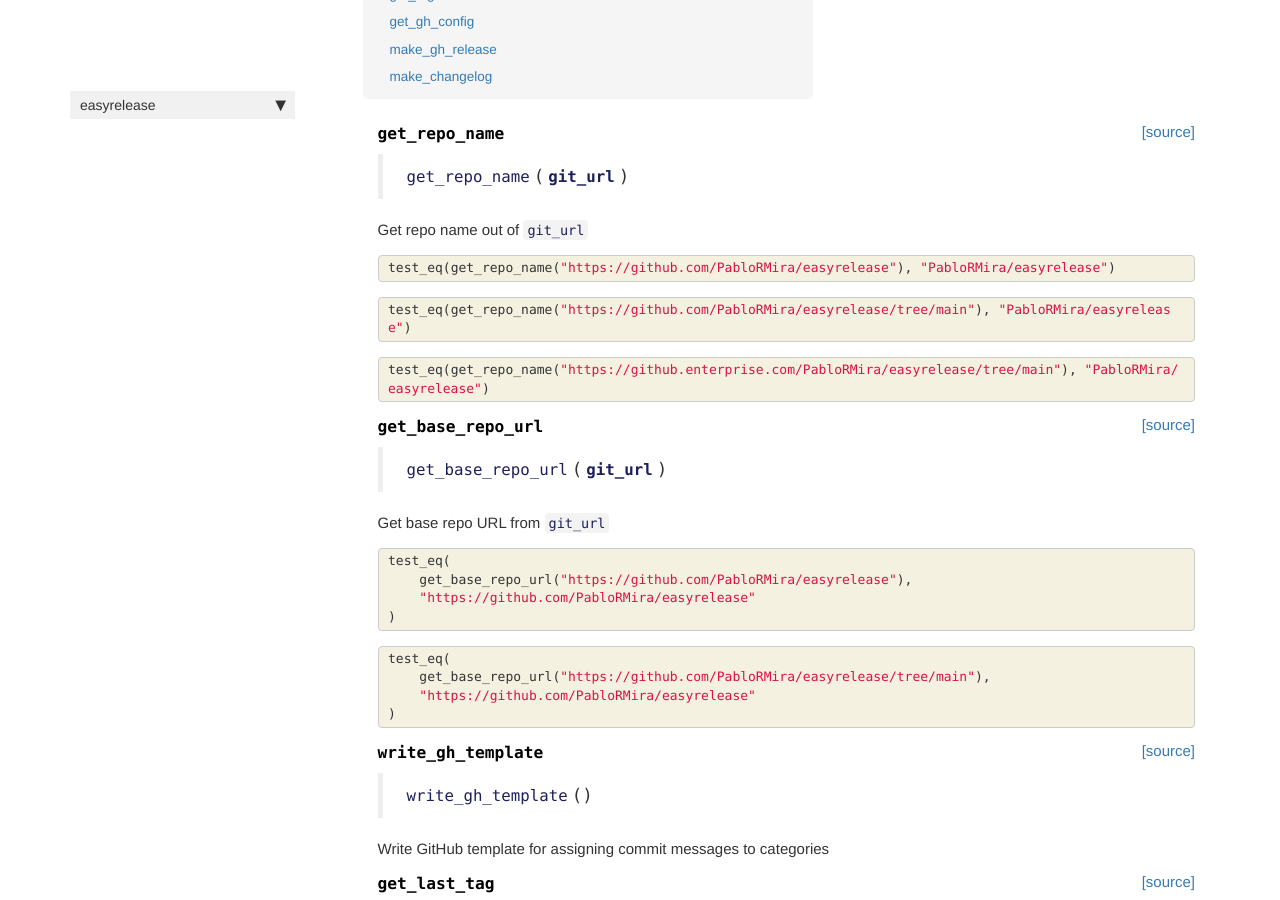
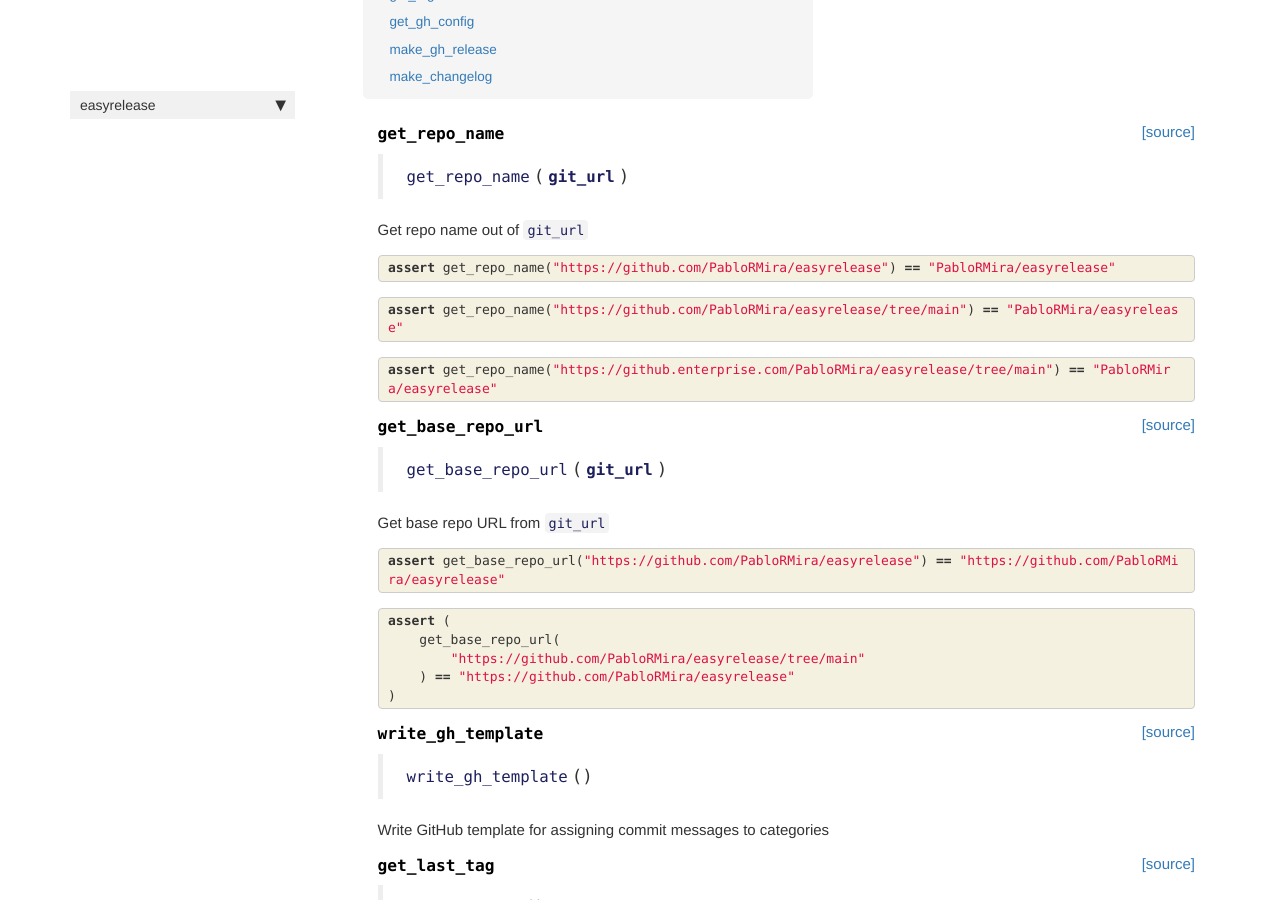
Before and after one commit to PabloRMira/easyrelease, a Jekyll site: the page built from docs/gh.html, in a window 1280 px wide and 900 px high, scrolled down 459 px. Built offline with Jekyll 4.4.1, drawn with Linux system fonts in a browser that asks for light colours; nearby versions of some CDN libraries; comment, search, counter and statistics services are not loaded; some of the changed text lies outside the part shown.

```diff
--- a/docs/gh.html
+++ b/docs/gh.html
@@ -47,7 +47,7 @@ nb_path: "nbs/00_gh.ipynb"
 
 
 <div class="output_markdown rendered_html output_subarea ">
-<h4 id="get_repo_name" class="doc_header"><code>get_repo_name</code><a href="https://github.com/PabloRMira/easyrelease/tree/main/easyrelease/gh.py#L21" class="source_link" style="float:right">[source]</a></h4><blockquote><p><code>get_repo_name</code>(<strong><code>git_url</code></strong>)</p>
+<h4 id="get_repo_name" class="doc_header"><code>get_repo_name</code><a href="https://github.com/PabloRMira/easyrelease/tree/main/easyrelease/gh.py#L19" class="source_link" style="float:right">[source]</a></h4><blockquote><p><code>get_repo_name</code>(<strong><code>git_url</code></strong>)</p>
 </blockquote>
 <p>Get repo name out of <code>git_url</code></p>
 
@@ -75,7 +75,7 @@ nb_path: "nbs/00_gh.ipynb"
 
 <div class="inner_cell">
     <div class="input_area">
-<div class=" highlight hl-ipython3"><pre><span></span><span class="n">test_eq</span><span class="p">(</span><span class="n">get_repo_name</span><span class="p">(</span><span class="s2">&quot;https://github.com/PabloRMira/easyrelease&quot;</span><span class="p">),</span> <span class="s2">&quot;PabloRMira/easyrelease&quot;</span><span class="p">)</span>
+<div class=" highlight hl-ipython3"><pre><span></span><span class="k">assert</span> <span class="n">get_repo_name</span><span class="p">(</span><span class="s2">&quot;https://github.com/PabloRMira/easyrelease&quot;</span><span class="p">)</span> <span class="o">==</span> <span class="s2">&quot;PabloRMira/easyrelease&quot;</span>
 </pre></div>
 
     </div>
@@ -92,7 +92,7 @@ nb_path: "nbs/00_gh.ipynb"
 
 <div class="inner_cell">
     <div class="input_area">
-<div class=" highlight hl-ipython3"><pre><span></span><span class="n">test_eq</span><span class="p">(</span><span class="n">get_repo_name</span><span class="p">(</span><span class="s2">&quot;https://github.com/PabloRMira/easyrelease/tree/main&quot;</span><span class="p">),</span> <span class="s2">&quot;PabloRMira/easyrelease&quot;</span><span class="p">)</span>
+<div class=" highlight hl-ipython3"><pre><span></span><span class="k">assert</span> <span class="n">get_repo_name</span><span class="p">(</span><span class="s2">&quot;https://github.com/PabloRMira/easyrelease/tree/main&quot;</span><span class="p">)</span> <span class="o">==</span> <span class="s2">&quot;PabloRMira/easyrelease&quot;</span>
 </pre></div>
 
     </div>
@@ -109,7 +109,7 @@ nb_path: "nbs/00_gh.ipynb"
 
 <div class="inner_cell">
     <div class="input_area">
-<div class=" highlight hl-ipython3"><pre><span></span><span class="n">test_eq</span><span class="p">(</span><span class="n">get_repo_name</span><span class="p">(</span><span class="s2">&quot;https://github.enterprise.com/PabloRMira/easyrelease/tree/main&quot;</span><span class="p">),</span> <span class="s2">&quot;PabloRMira/easyrelease&quot;</span><span class="p">)</span>
+<div class=" highlight hl-ipython3"><pre><span></span><span class="k">assert</span> <span class="n">get_repo_name</span><span class="p">(</span><span class="s2">&quot;https://github.enterprise.com/PabloRMira/easyrelease/tree/main&quot;</span><span class="p">)</span> <span class="o">==</span> <span class="s2">&quot;PabloRMira/easyrelease&quot;</span>
 </pre></div>
 
     </div>
@@ -130,7 +130,7 @@ nb_path: "nbs/00_gh.ipynb"
 
 
 <div class="output_markdown rendered_html output_subarea ">
-<h4 id="get_base_repo_url" class="doc_header"><code>get_base_repo_url</code><a href="https://github.com/PabloRMira/easyrelease/tree/main/easyrelease/gh.py#L30" class="source_link" style="float:right">[source]</a></h4><blockquote><p><code>get_base_repo_url</code>(<strong><code>git_url</code></strong>)</p>
+<h4 id="get_base_repo_url" class="doc_header"><code>get_base_repo_url</code><a href="https://github.com/PabloRMira/easyrelease/tree/main/easyrelease/gh.py#L28" class="source_link" style="float:right">[source]</a></h4><blockquote><p><code>get_base_repo_url</code>(<strong><code>git_url</code></strong>)</p>
 </blockquote>
 <p>Get base repo URL from <code>git_url</code></p>
 
@@ -158,10 +158,7 @@ nb_path: "nbs/00_gh.ipynb"
 
 <div class="inner_cell">
     <div class="input_area">
-<div class=" highlight hl-ipython3"><pre><span></span><span class="n">test_eq</span><span class="p">(</span>
-    <span class="n">get_base_repo_url</span><span class="p">(</span><span class="s2">&quot;https://github.com/PabloRMira/easyrelease&quot;</span><span class="p">),</span>
-    <span class="s2">&quot;https://github.com/PabloRMira/easyrelease&quot;</span>
-<span class="p">)</span>
+<div class=" highlight hl-ipython3"><pre><span></span><span class="k">assert</span> <span class="n">get_base_repo_url</span><span class="p">(</span><span class="s2">&quot;https://github.com/PabloRMira/easyrelease&quot;</span><span class="p">)</span> <span class="o">==</span> <span class="s2">&quot;https://github.com/PabloRMira/easyrelease&quot;</span>
 </pre></div>
 
     </div>
@@ -178,9 +175,10 @@ nb_path: "nbs/00_gh.ipynb"
 
 <div class="inner_cell">
     <div class="input_area">
-<div class=" highlight hl-ipython3"><pre><span></span><span class="n">test_eq</span><span class="p">(</span>
-    <span class="n">get_base_repo_url</span><span class="p">(</span><span class="s2">&quot;https://github.com/PabloRMira/easyrelease/tree/main&quot;</span><span class="p">),</span>
-    <span class="s2">&quot;https://github.com/PabloRMira/easyrelease&quot;</span>
+<div class=" highlight hl-ipython3"><pre><span></span><span class="k">assert</span> <span class="p">(</span>
+    <span class="n">get_base_repo_url</span><span class="p">(</span>
+        <span class="s2">&quot;https://github.com/PabloRMira/easyrelease/tree/main&quot;</span>
+    <span class="p">)</span> <span class="o">==</span> <span class="s2">&quot;https://github.com/PabloRMira/easyrelease&quot;</span>
 <span class="p">)</span>
 </pre></div>
 
@@ -202,7 +200,7 @@ nb_path: "nbs/00_gh.ipynb"
 
 
 <div class="output_markdown rendered_html output_subarea ">
-<h4 id="write_gh_template" class="doc_header"><code>write_gh_template</code><a href="https://github.com/PabloRMira/easyrelease/tree/main/easyrelease/gh.py#L39" class="source_link" style="float:right">[source]</a></h4><blockquote><p><code>write_gh_template</code>()</p>
+<h4 id="write_gh_template" class="doc_header"><code>write_gh_template</code><a href="https://github.com/PabloRMira/easyrelease/tree/main/easyrelease/gh.py#L37" class="source_link" style="float:right">[source]</a></h4><blockquote><p><code>write_gh_template</code>()</p>
 </blockquote>
 <p>Write GitHub template for assigning commit messages to categories</p>
 
@@ -234,7 +232,7 @@ nb_path: "nbs/00_gh.ipynb"
 
 
 <div class="output_markdown rendered_html output_subarea ">
-<h4 id="get_last_tag" class="doc_header"><code>get_last_tag</code><a href="https://github.com/PabloRMira/easyrelease/tree/main/easyrelease/gh.py#L52" class="source_link" style="float:right">[source]</a></h4><blockquote><p><code>get_last_tag</code>()</p>
+<h4 id="get_last_tag" class="doc_header"><code>get_last_tag</code><a href="https://github.com/PabloRMira/easyrelease/tree/main/easyrelease/gh.py#L50" class="source_link" style="float:right">[source]</a></h4><blockquote><p><code>get_last_tag</code>()</p>
 </blockquote>
 <p>Get last git tag. If there is no tag, then it outputs the first commit hash</p>
 
@@ -266,7 +264,7 @@ nb_path: "nbs/00_gh.ipynb"
 
 
 <div class="output_markdown rendered_html output_subarea ">
-<h4 id="get_commit_msgs" class="doc_header"><code>get_commit_msgs</code><a href="https://github.com/PabloRMira/easyrelease/tree/main/easyrelease/gh.py#L70" class="source_link" style="float:right">[source]</a></h4><blockquote><p><code>get_commit_msgs</code>(<strong><code>from_tag</code></strong>=<em><code>None</code></em>, <strong><code>to</code></strong>=<em><code>'HEAD'</code></em>)</p>
+<h4 id="get_commit_msgs" class="doc_header"><code>get_commit_msgs</code><a href="https://github.com/PabloRMira/easyrelease/tree/main/easyrelease/gh.py#L68" class="source_link" style="float:right">[source]</a></h4><blockquote><p><code>get_commit_msgs</code>(<strong><code>from_tag</code></strong>=<em><code>None</code></em>, <strong><code>to</code></strong>=<em><code>'HEAD'</code></em>)</p>
 </blockquote>
 <p>Get commits <code>from_tag</code> to <code>to</code>. If <code>from_tag</code> is None then it will get the commits from latest tag</p>
 
@@ -298,7 +296,7 @@ nb_path: "nbs/00_gh.ipynb"
 
 
 <div class="output_markdown rendered_html output_subarea ">
-<h4 id="add_pull_request_link" class="doc_header"><code>add_pull_request_link</code><a href="https://github.com/PabloRMira/easyrelease/tree/main/easyrelease/gh.py#L78" class="source_link" style="float:right">[source]</a></h4><blockquote><p><code>add_pull_request_link</code>(<strong><code>msg</code></strong>)</p>
+<h4 id="add_pull_request_link" class="doc_header"><code>add_pull_request_link</code><a href="https://github.com/PabloRMira/easyrelease/tree/main/easyrelease/gh.py#L76" class="source_link" style="float:right">[source]</a></h4><blockquote><p><code>add_pull_request_link</code>(<strong><code>msg</code></strong>)</p>
 </blockquote>
 <p>Add pull request link to commit message <code>s</code> if reference is found, e.g. #100</p>
 
@@ -352,7 +350,7 @@ nb_path: "nbs/00_gh.ipynb"
 
 
 <div class="output_markdown rendered_html output_subarea ">
-<h4 id="release_report" class="doc_header"><code>release_report</code><a href="https://github.com/PabloRMira/easyrelease/tree/main/easyrelease/gh.py#L88" class="source_link" style="float:right">[source]</a></h4><blockquote><p><code>release_report</code>(<strong><code>gh_config</code></strong>, <strong><code>commit_msgs</code></strong>, <strong><code>report_title</code></strong>=<em><code>''</code></em>)</p>
+<h4 id="release_report" class="doc_header"><code>release_report</code><a href="https://github.com/PabloRMira/easyrelease/tree/main/easyrelease/gh.py#L86" class="source_link" style="float:right">[source]</a></h4><blockquote><p><code>release_report</code>(<strong><code>gh_config</code></strong>, <strong><code>commit_msgs</code></strong>, <strong><code>report_title</code></strong>=<em><code>''</code></em>)</p>
 </blockquote>
 <p>Get release report using <code>report_title</code>, commit messages <code>commit_msgs</code> and GitHub config <code>gh_config</code></p>
 
@@ -411,7 +409,7 @@ nb_path: "nbs/00_gh.ipynb"
 
 
 <div class="output_markdown rendered_html output_subarea ">
-<h4 id="get_gh_credentials" class="doc_header"><code>get_gh_credentials</code><a href="https://github.com/PabloRMira/easyrelease/tree/main/easyrelease/gh.py#L102" class="source_link" style="float:right">[source]</a></h4><blockquote><p><code>get_gh_credentials</code>()</p>
+<h4 id="get_gh_credentials" class="doc_header"><code>get_gh_credentials</code><a href="https://github.com/PabloRMira/easyrelease/tree/main/easyrelease/gh.py#L100" class="source_link" style="float:right">[source]</a></h4><blockquote><p><code>get_gh_credentials</code>()</p>
 </blockquote>
 <p>Get GitHub credentials from file .gh-credentials</p>
 
@@ -443,7 +441,7 @@ nb_path: "nbs/00_gh.ipynb"
 
 
 <div class="output_markdown rendered_html output_subarea ">
-<h4 id="get_tags" class="doc_header"><code>get_tags</code><a href="https://github.com/PabloRMira/easyrelease/tree/main/easyrelease/gh.py#L109" class="source_link" style="float:right">[source]</a></h4><blockquote><p><code>get_tags</code>()</p>
+<h4 id="get_tags" class="doc_header"><code>get_tags</code><a href="https://github.com/PabloRMira/easyrelease/tree/main/easyrelease/gh.py#L107" class="source_link" style="float:right">[source]</a></h4><blockquote><p><code>get_tags</code>()</p>
 </blockquote>
 <p>Get git tags as list</p>
 
@@ -475,7 +473,7 @@ nb_path: "nbs/00_gh.ipynb"
 
 
 <div class="output_markdown rendered_html output_subarea ">
-<h4 id="get_gh_config" class="doc_header"><code>get_gh_config</code><a href="https://github.com/PabloRMira/easyrelease/tree/main/easyrelease/gh.py#L119" class="source_link" style="float:right">[source]</a></h4><blockquote><p><code>get_gh_config</code>()</p>
+<h4 id="get_gh_config" class="doc_header"><code>get_gh_config</code><a href="https://github.com/PabloRMira/easyrelease/tree/main/easyrelease/gh.py#L117" class="source_link" style="float:right">[source]</a></h4><blockquote><p><code>get_gh_config</code>()</p>
 </blockquote>
 <p>Get GitHub config</p>
 
@@ -507,7 +505,7 @@ nb_path: "nbs/00_gh.ipynb"
 
 
 <div class="output_markdown rendered_html output_subarea ">
-<h4 id="make_gh_release" class="doc_header"><code>make_gh_release</code><a href="https://github.com/PabloRMira/easyrelease/tree/main/easyrelease/gh.py#L127" class="source_link" style="float:right">[source]</a></h4><blockquote><p><code>make_gh_release</code>(<strong><code>draft</code></strong>:"Is this a release draft?"=<em><code>False</code></em>, <strong><code>prerelease</code></strong>:"Is this a prerelease?"=<em><code>False</code></em>)</p>
+<h4 id="make_gh_release" class="doc_header"><code>make_gh_release</code><a href="https://github.com/PabloRMira/easyrelease/tree/main/easyrelease/gh.py#L125" class="source_link" style="float:right">[source]</a></h4><blockquote><p><code>make_gh_release</code>(<strong><code>draft</code></strong>=<em><code>False</code></em>, <strong><code>prerelease</code></strong>=<em><code>False</code></em>)</p>
 </blockquote>
 <p>Make a GitHub release. Indicate if there is a <code>draft</code> or a <code>prerelease</code> with default False both</p>
 
@@ -539,7 +537,7 @@ nb_path: "nbs/00_gh.ipynb"
 
 
 <div class="output_markdown rendered_html output_subarea ">
-<h4 id="make_changelog" class="doc_header"><code>make_changelog</code><a href="https://github.com/PabloRMira/easyrelease/tree/main/easyrelease/gh.py#L161" class="source_link" style="float:right">[source]</a></h4><blockquote><p><code>make_changelog</code>()</p>
+<h4 id="make_changelog" class="doc_header"><code>make_changelog</code><a href="https://github.com/PabloRMira/easyrelease/tree/main/easyrelease/gh.py#L159" class="source_link" style="float:right">[source]</a></h4><blockquote><p><code>make_changelog</code>()</p>
 </blockquote>
 <p>Generate CHANGELOG.md file with release notes</p>
 
--- a/easyrelease/_nbdev.py
+++ b/easyrelease/_nbdev.py
@@ -24,6 +24,7 @@ index = {"get_repo_name": "00_gh.ipynb",
          "login_to_anaconda": "02_conda.ipynb",
          "upload_conda_package": "02_conda.ipynb",
          "init_configs": "03_cli.ipynb",
+         "make_gh_release_cli": "03_cli.ipynb",
          "check_git_dir": "04_utils.ipynb",
          "check_project_root": "04_utils.ipynb",
          "read_credentials": "04_utils.ipynb",
```
Also changed, not shown: docs/cli.html (+33 -1 lines), easyrelease/cli.py (+29 -5 lines), easyrelease/gh.py (+4 -6 lines), 3 other files.
